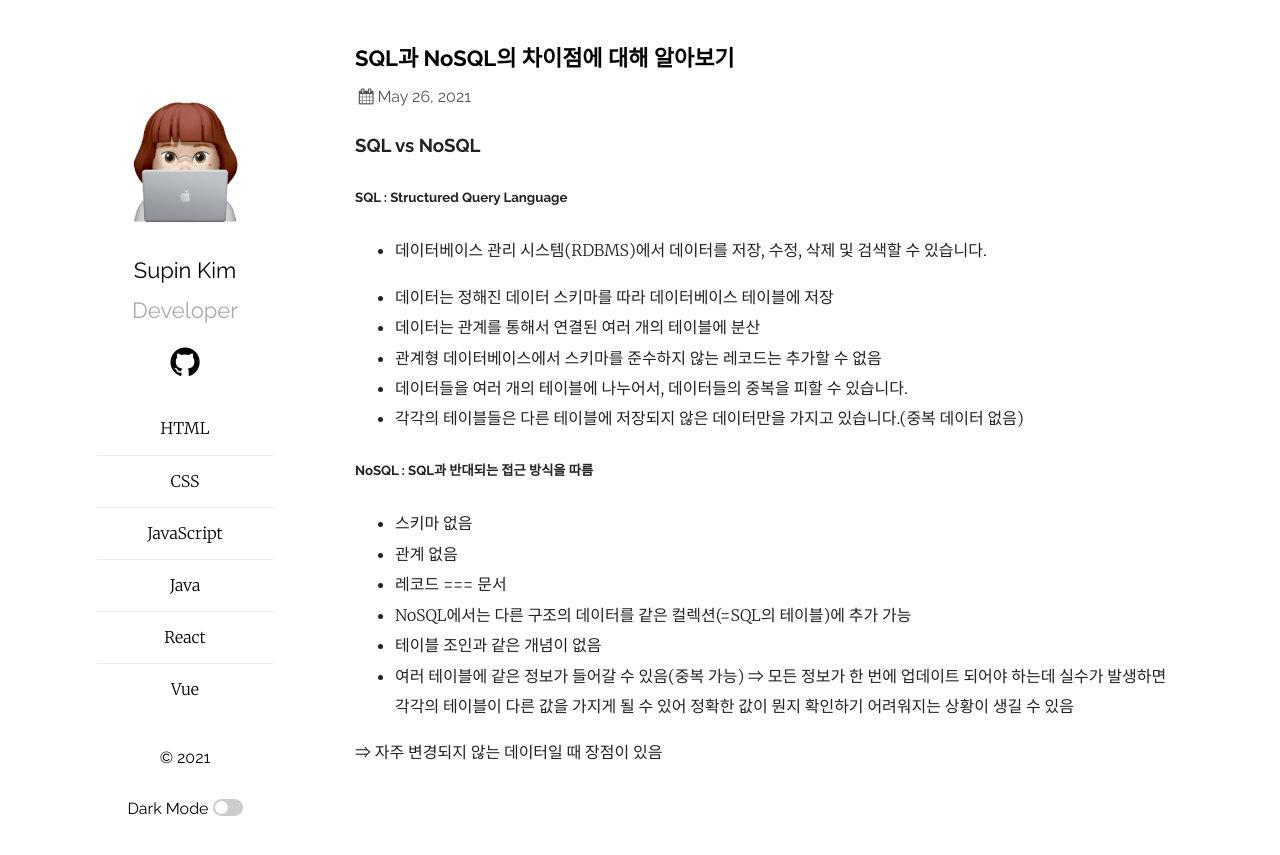
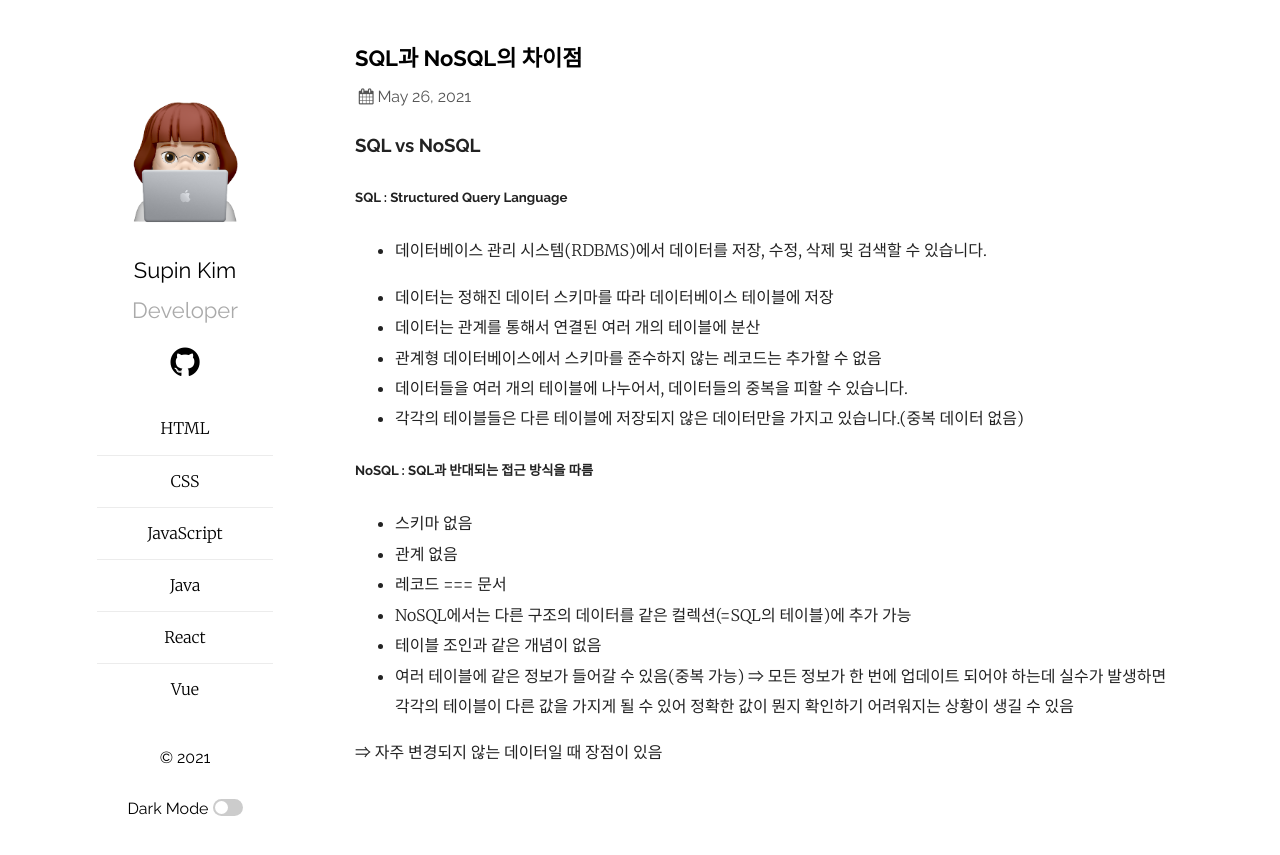
Before and after one commit to SUPINKIM/SUPINKIM.github.io, a Jekyll site: the page built from _posts/2021-05-26-DataBase1.markdown, in a window 1280 px wide. Shown: the top 855 px of the page. Built offline with Jekyll 4.4.1, drawn with Linux system fonts in a browser that asks for light colours.

Commit message:
Update 2021-05-26-DataBase1.markdown

```diff
--- a/_posts/2021-05-26-DataBase1.markdown
+++ b/_posts/2021-05-26-DataBase1.markdown
@@ -1,6 +1,6 @@
 ---
 layout: post
-title: "SQL과 NoSQL의 차이점에 대해 알아보기"
+title: "SQL과 NoSQL의 차이점"
 date: 2021-05-26
 ---
 
```
